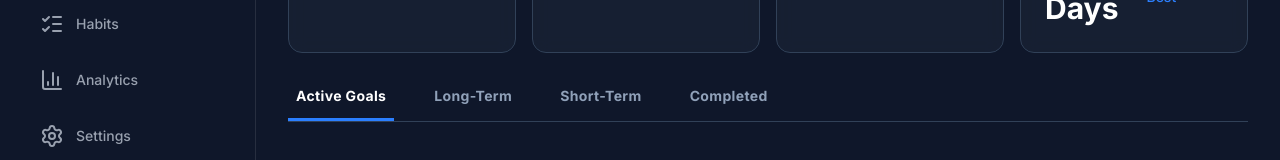
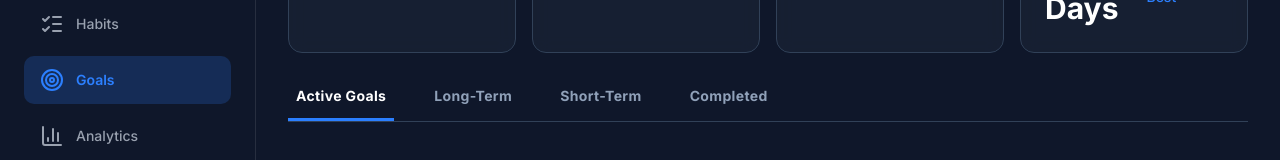
Before and after one commit to maarcotulio/sophrosyne, a Next.js app in the folder client/: page /goals in a window 1280 px wide. Shown: the part 328-488 px from the top of the page. Built offline with nearby package versions, Linux system fonts and the light colour scheme.

Commit message:
feat(goals): add Goals navigation link to sidebar

```diff
--- a/client/components/dashboard/sidebar.tsx
+++ b/client/components/dashboard/sidebar.tsx
@@ -10,6 +10,7 @@ import {
   LogOut,
   Timer,
   Moon,
+  Target,
 } from "lucide-react";
 import Image from "next/image";
 import Link from "next/link";
@@ -25,6 +26,7 @@ const navItems = [
   { icon: Moon, label: "Sleep", href: "/sleep" },
   { icon: Timer, label: "Focus Mode", href: "/pomodoro" },
   { icon: ListChecks, label: "Habits", href: "/habits" },
+  { icon: Target, label: "Goals", href: "/goals" },
   { icon: BarChart3, label: "Analytics", href: "/analytics" },
   { icon: Settings, label: "Settings", href: "/settings" },
 ];
```
